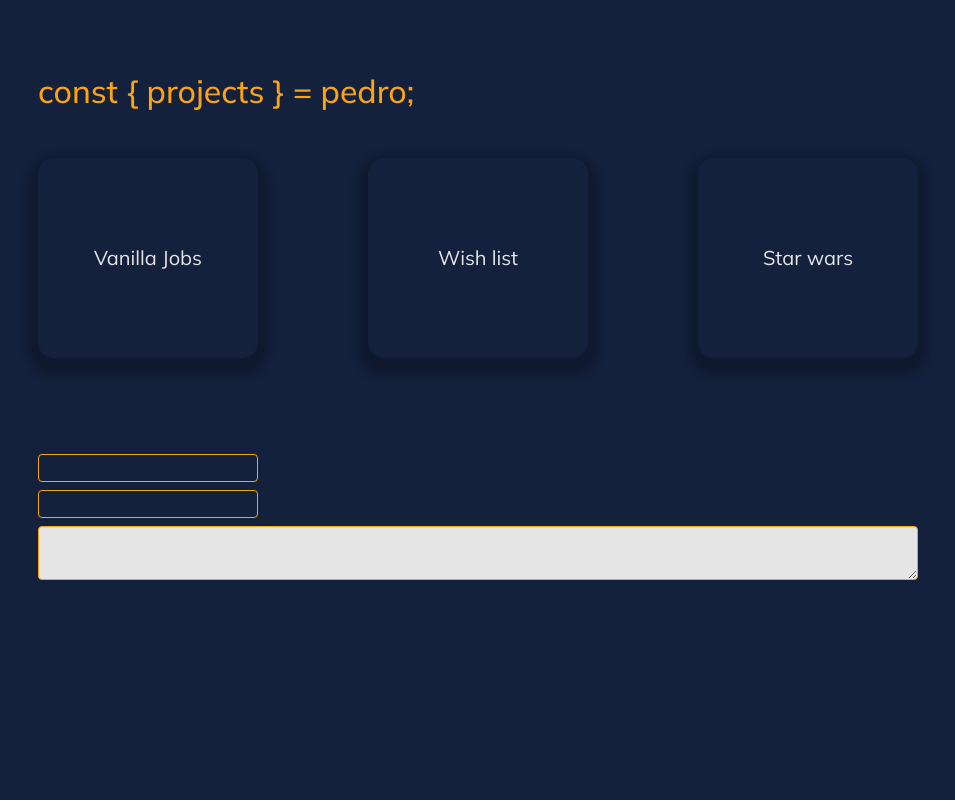
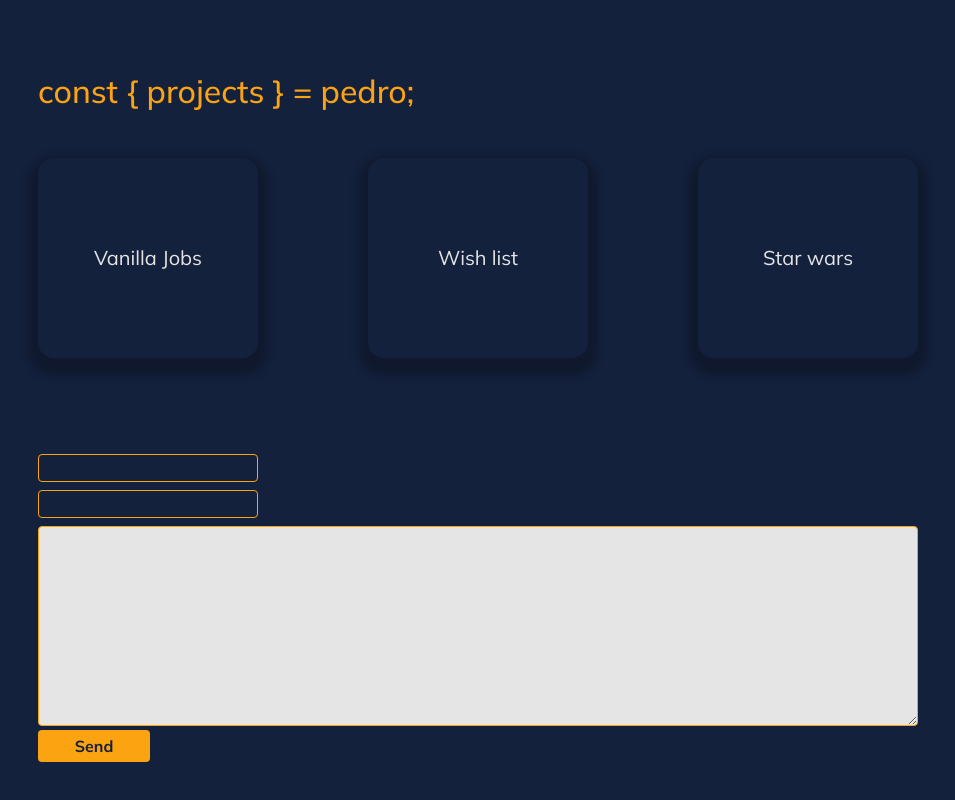
Before and after one commit to Pedro-Mac/my-personal-app, a React (Create React App) app in the folder client/: page / in a window 1280 px wide. Shown: the part 1276-2076 px from the top of the page, without its empty margins (162-1117 px from the left). Before the commit the page ends 1904 px from the top, so only its background shows below. Built offline with nearby package versions, Linux system fonts and the light colour scheme.

Commit message:
add button to the form, style it

```diff
--- a/client/src/assets/_master.scss
+++ b/client/src/assets/_master.scss
@@ -1,2 +1,3 @@
 $primaryColor: #e5e5e5;
 $secondaryColor: #fca311;
+$baseColor: #14213d;
--- a/client/src/components/MailForm/index.tsx
+++ b/client/src/components/MailForm/index.tsx
@@ -20,6 +20,8 @@ const MailForm: React.FC = () => {
         setMessage(()=> e.target.value)
         break;
     }
+
+
   }
 
   return (
@@ -27,6 +29,7 @@ const MailForm: React.FC = () => {
       <input type="text" name="name" className="w-25" value={name} onChange={handleInputChange}/>
       <input type="email" name="email" className="w-25" value={email} onChange={handleInputChange}/>
       <textarea name="message" value={message} onChange={handleInputChange}></textarea>
+      <button>Send</button>
     </form>
   )
 }
--- a/client/src/components/MailForm/styles.scss
+++ b/client/src/components/MailForm/styles.scss
@@ -18,9 +18,27 @@
     border-radius: 0.25rem;
     border: 1px solid $secondaryColor;
     background-color: $primaryColor;
+    height: 200px;
   }
 
   textarea:focus {
     outline: none;
   }
+
+  button {
+    width: 7rem;
+    height: 2rem;
+    margin-top: 0.25rem;
+    border-radius: 0.25rem;
+    border: none;
+    background-color: $secondaryColor;
+    color: $baseColor;
+    font-weight: 700;
+  }
+  button:focus {
+    outline: none;
+  }
+  button:hover {
+    opacity: 0.8;
+  }
 }
--- a/client/src/index.css
+++ b/client/src/index.css
@@ -8,7 +8,7 @@ body {
     sans-serif !important;
   -webkit-font-smoothing: antialiased;
   -moz-osx-font-smoothing: grayscale;
-  background-color: #14213d !important;
+  background-color: #14213d;
 }
 
 code {
```
